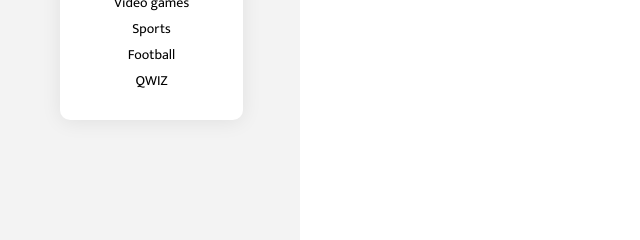
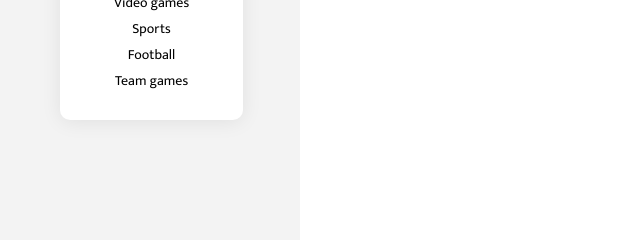
Before and after one commit to Klopovsky/my_resume, a website: page index.html in a window 1280 px wide. Shown: the part 714-954 px from the top of the page, 0-640 px from the left. Drawn offline with Linux system fonts and the light colour scheme.

Commit message:
Update index.html

```diff
--- a/index.html
+++ b/index.html
@@ -67,7 +67,7 @@
                         <p>Video games</p>
                         <p>Sports</p>
                         <p>Football</p>
-                        <p>QWIZ</p>
+                        <p>Team games</p>
                     </div>
                 </div>
             </div>
```
